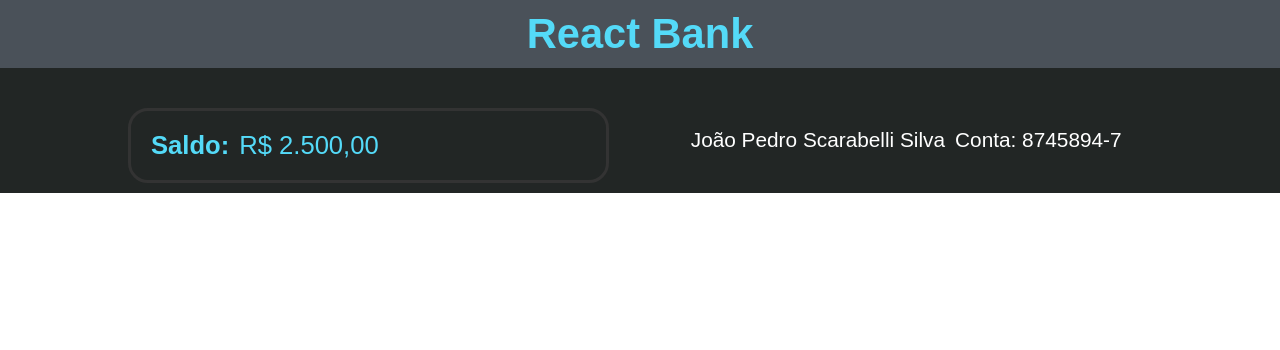
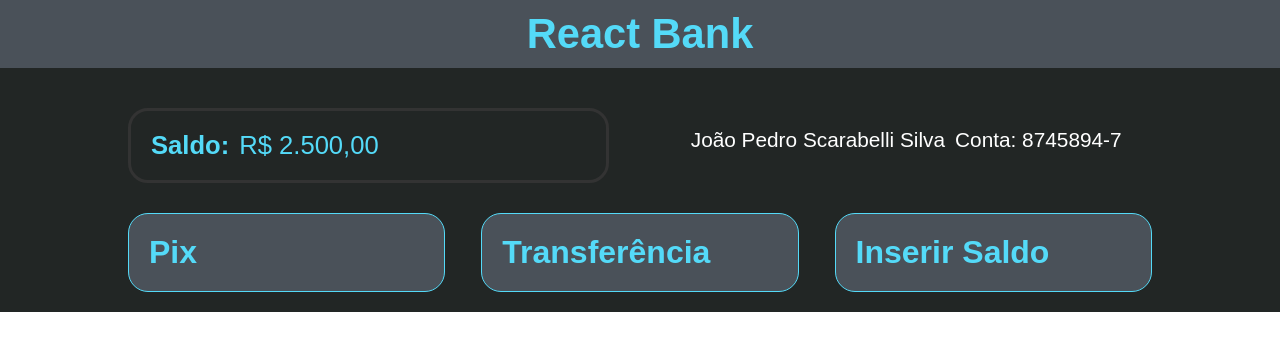
Before and after one commit to JPSS14/react-bank, a Next.js app: page / in a window 1280 px wide. Shown: the top 350 px of the page. Built offline with nearby package versions, Linux system fonts and the light colour scheme.

Commit message:
react-bank UPDATE 3: Added Services component

```diff
--- /dev/null
+++ b/src/components/Services.tsx
@@ -0,0 +1,17 @@
+import style from '../styles/Services.module.scss';
+
+export function Services() {
+    return (
+        <>
+            <div className={style.mainPix}>
+                <h1>Pix</h1>
+            </div>
+            <div className={style.mainPix}>
+                <h1>Transferência</h1>
+            </div>
+            <div className={style.mainPix}>
+                <h1>Inserir Saldo</h1>
+            </div>
+        </>
+    );
+}
--- a/src/pages/index.tsx
+++ b/src/pages/index.tsx
@@ -3,6 +3,7 @@ import { Header } from '../components/Header';
 import { Balance } from '../components/Balance';
 import { Profile } from '../components/Profile';
 import style from '../styles/main.module.scss';
+import { Services } from '../components/Services';
 
 export default function Home() {
   return (
@@ -16,6 +17,9 @@ export default function Home() {
           <Balance />
           <Profile />
         </div>
+        <div className={style.mainServices}>
+          <Services />
+        </div>
       </main>
     </>
   );
--- /dev/null
+++ b/src/styles/Services.module.scss
@@ -0,0 +1,11 @@
+@import "colors";
+.mainPix{
+    display: flex;
+    flex-wrap: wrap;
+    flex-basis: 31%;
+    background: $main;
+    padding: 20px;
+    border-radius: 20px;
+    border: solid 1px $blue;
+    color: $blue;
+}
--- a/src/styles/main.module.scss
+++ b/src/styles/main.module.scss
@@ -12,4 +12,12 @@
         margin: 10px auto;
         justify-content: space-between;
     }
+
+    .mainServices{
+        display: flex;
+        flex-wrap: wrap;
+        flex-basis: 80%;
+        margin: 20px auto;
+        justify-content: space-between;
+    }
 }
```
